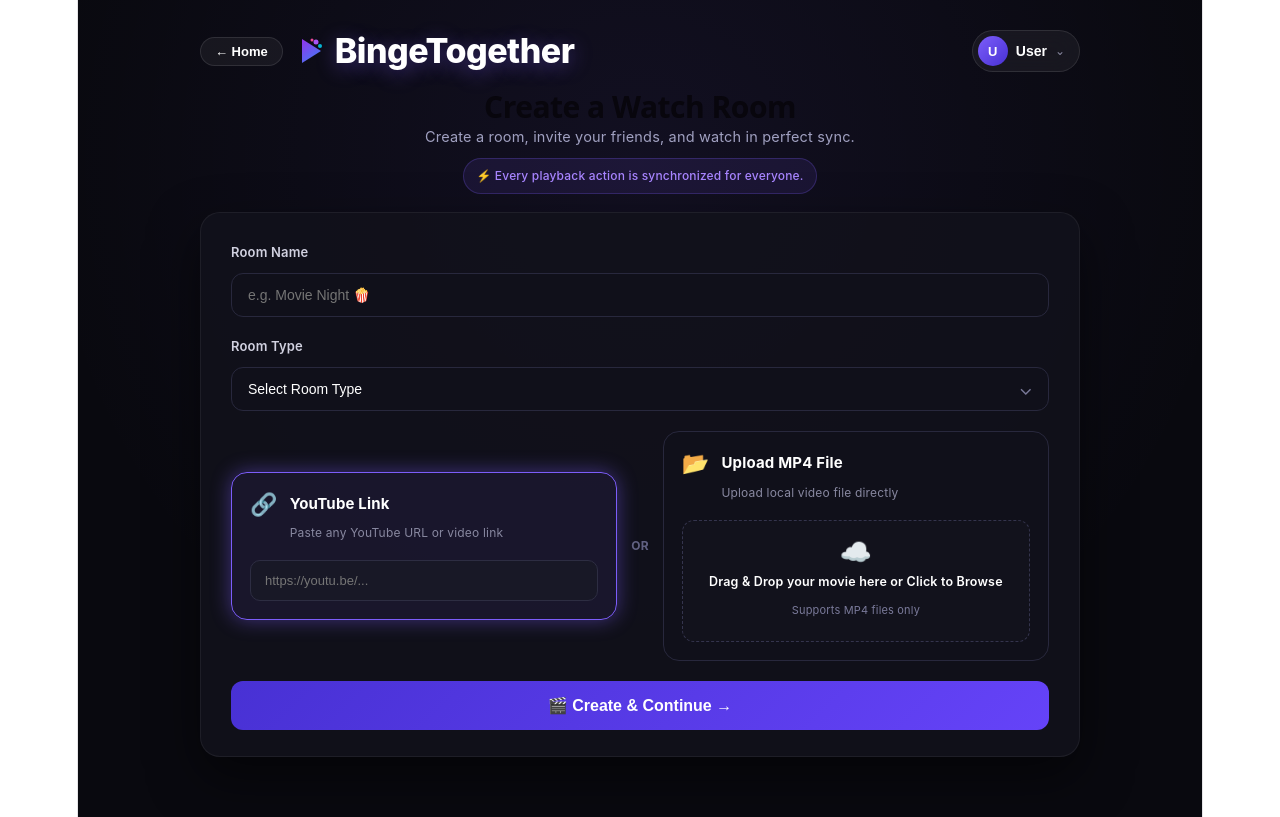
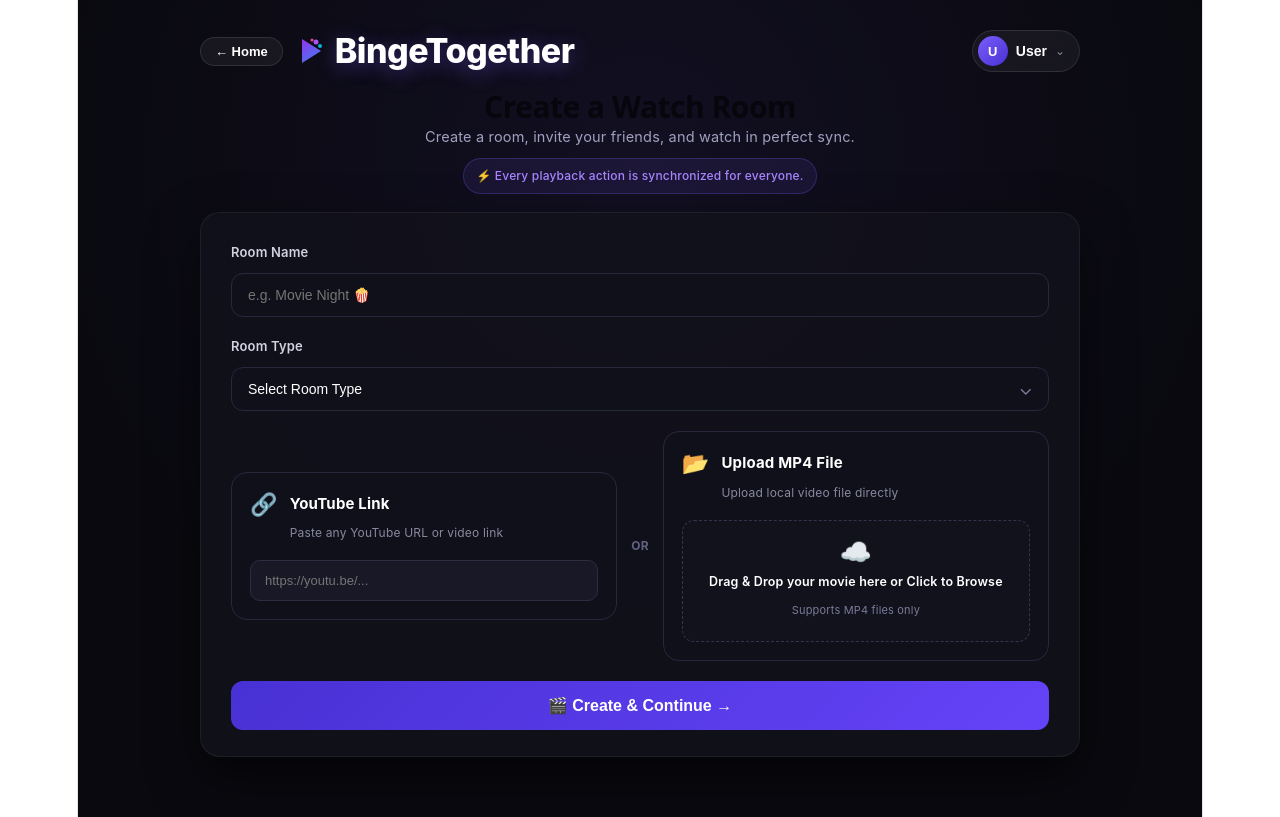
Before and after one commit to void2306/BingeTogether-Frontend, a React (Vite) app: page /create in a window 1280 px wide. Built offline with nearby package versions, Linux system fonts and the light colour scheme.

Commit message:
Fix : card active glow

```diff
--- a/src/pages/CreateRoomPage.jsx
+++ b/src/pages/CreateRoomPage.jsx
@@ -13,7 +13,7 @@ function CreateRoomPage() {
   const [roomType, setRoomType] = useState("");
   const [movieLink, setMovieLink] = useState("");
   const [selectedFile, setSelectedFile] = useState(null);
-  const [activeTab, setActiveTab] = useState("link"); // 'link' or 'upload'
+  const [activeTab, setActiveTab] = useState(null);// 'link' or 'upload'
   const [uploading, setUploading] = useState(false);
   const [loading, setLoading] = useState(false);
 
```
